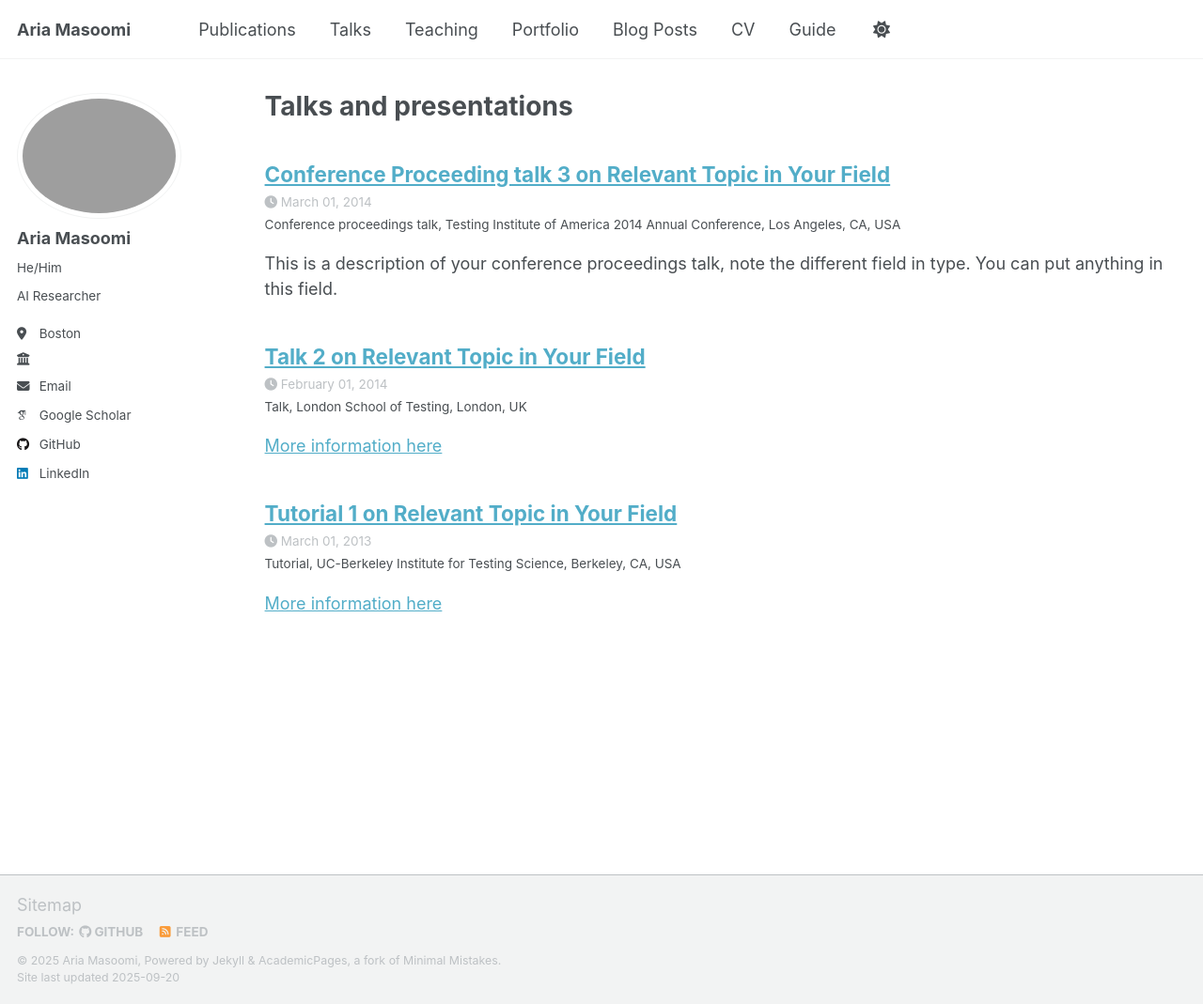
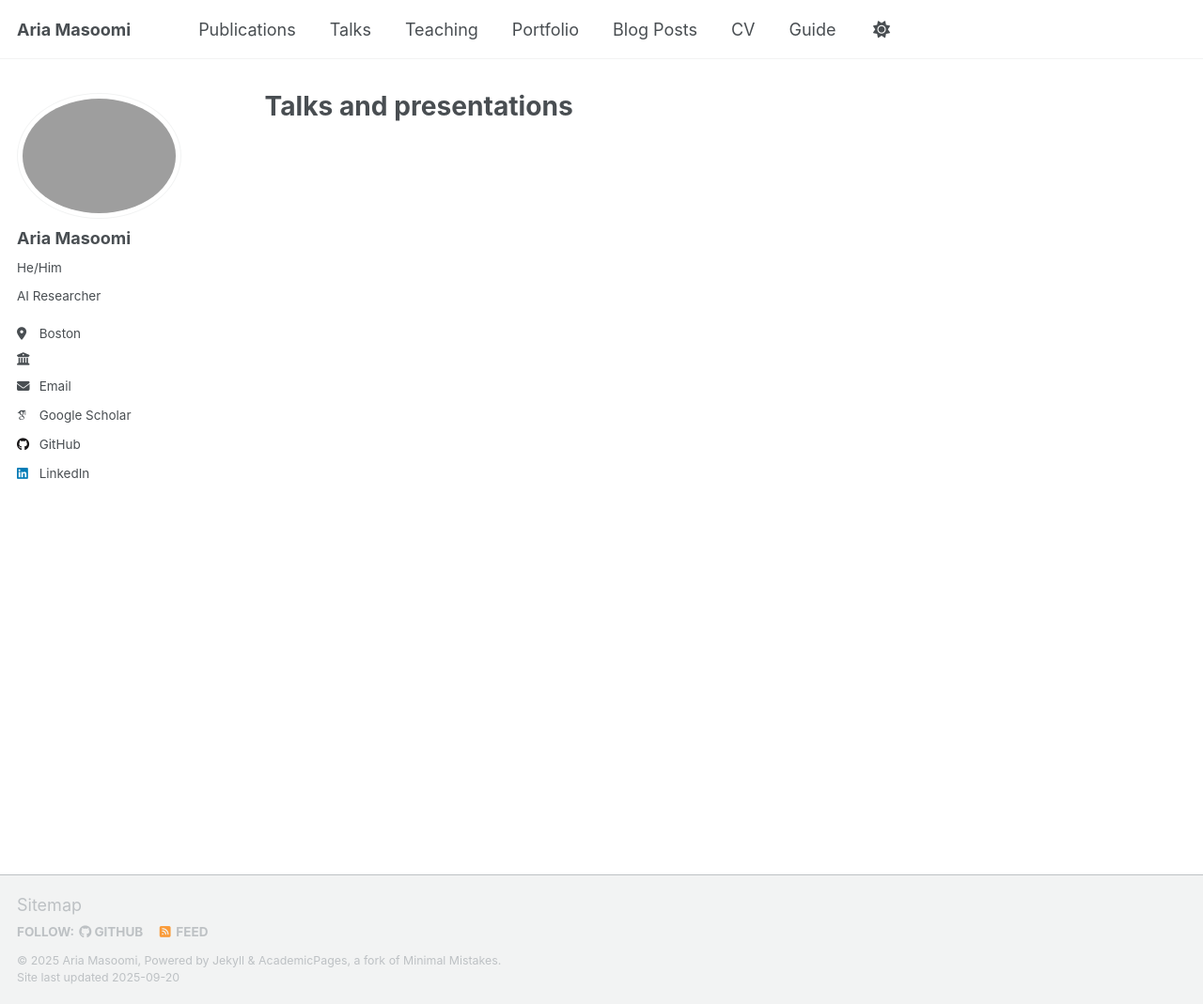
Before and after one commit to ariahimself/ariahimself.github.io, a Jekyll site: the page built from _pages/talks.html, in a window 1280 px wide and 1069 px high. Shown: the whole window at 94% size. Built offline with Jekyll 4.4.1, drawn with Linux system fonts in a browser that asks for light colours; some web fonts are replaced; a script that is not in the unit is left out; a file with an impossible date is left out.

```diff
--- a/_includes/cv-template.html
+++ b/_includes/cv-template.html
@@ -182,7 +182,7 @@
       <li class="cv-item">
         <div class="cv-item-header">
           <div class="cv-item-title">{{ talk.name }}</div>
-          <div class="cv-item-date">{{ talk.date }}</div>
+          <div class="cv-item-date">{{ talk.date | slice: 0, 4 }}</div>
         </div>
         <div class="cv-item-content">
           <div class="cv-item-subtitle">{{ talk.event }}</div>
--- a/_talks/2013-03-01-tutorial-1.md
+++ /dev/null
@@ -1,13 +0,0 @@
----
-title: "Tutorial 1 on Relevant Topic in Your Field"
-collection: talks
-type: "Tutorial"
-permalink: /talks/2013-03-01-tutorial-1
-venue: "UC-Berkeley Institute for Testing Science"
-date: 2013-03-01
-location: "Berkeley, CA, USA"
----
-
-[More information here](http://exampleurl.com)
-
-This is a description of your tutorial, note the different field in type. This is a markdown files that can be all markdown-ified like any other post. Yay markdown!
--- a/_talks/2014-02-01-talk-2.md
+++ /dev/null
@@ -1,13 +0,0 @@
----
-title: "Talk 2 on Relevant Topic in Your Field"
-collection: talks
-type: "Talk"
-permalink: /talks/2014-02-01-talk-2
-venue: "London School of Testing"
-date: 2014-02-01
-location: "London, UK"
----
-
-[More information here](http://example2.com)
-
-This is a description of your talk, which is a markdown files that can be all markdown-ified like any other post. Yay markdown!
--- a/_talks/2014-03-01-talk-3.md
+++ /dev/null
@@ -1,11 +0,0 @@
----
-title: "Conference Proceeding talk 3 on Relevant Topic in Your Field"
-collection: talks
-type: "Conference proceedings talk"
-permalink: /talks/2014-03-01-talk-3
-venue: "Testing Institute of America 2014 Annual Conference"
-date: 2014-03-01
-location: "Los Angeles, CA, USA"
----
-
-This is a description of your conference proceedings talk, note the different field in type. You can put anything in this field.
```
Also changed, not shown: _talks/2012-03-01-talk-1.md (deleted, +0 -12 lines), _talks/2024-01-09-talk-1.md (added, +9 -0 lines), _talks/2025-01-10-talk-1.md (added, +11 -0 lines).
